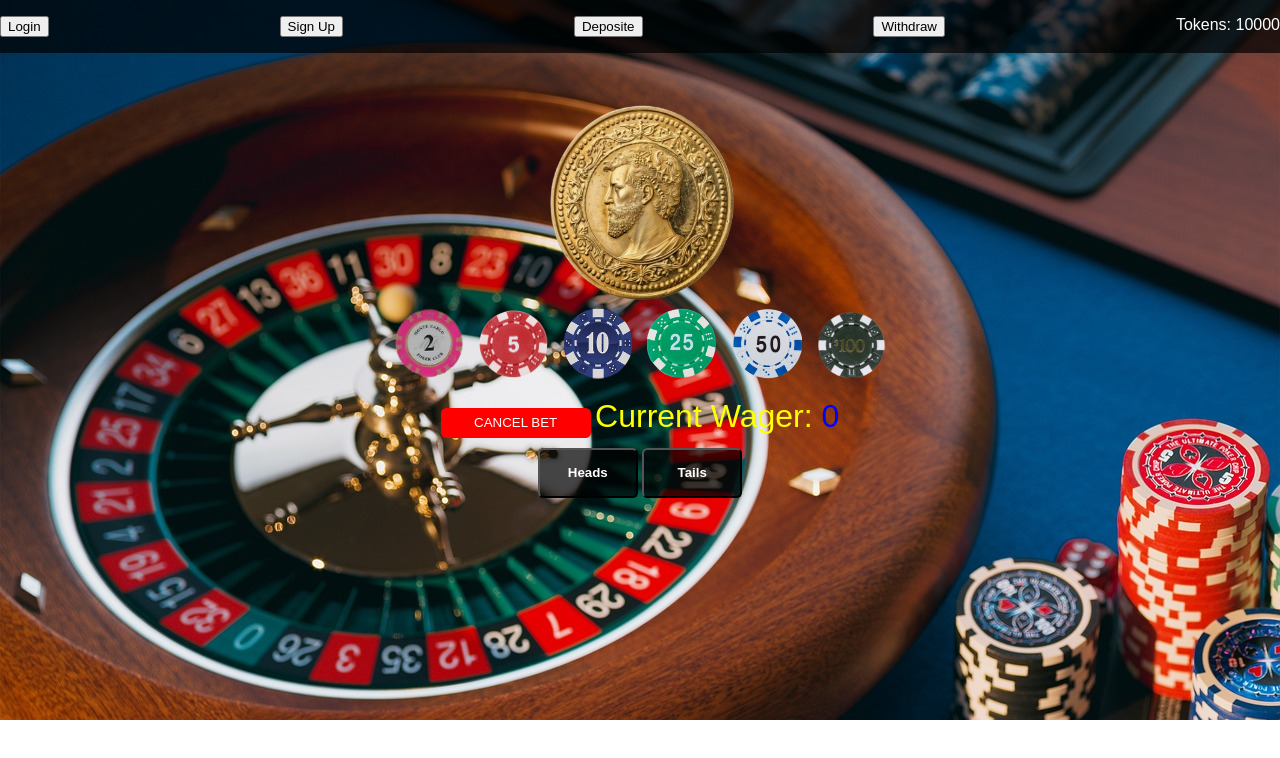
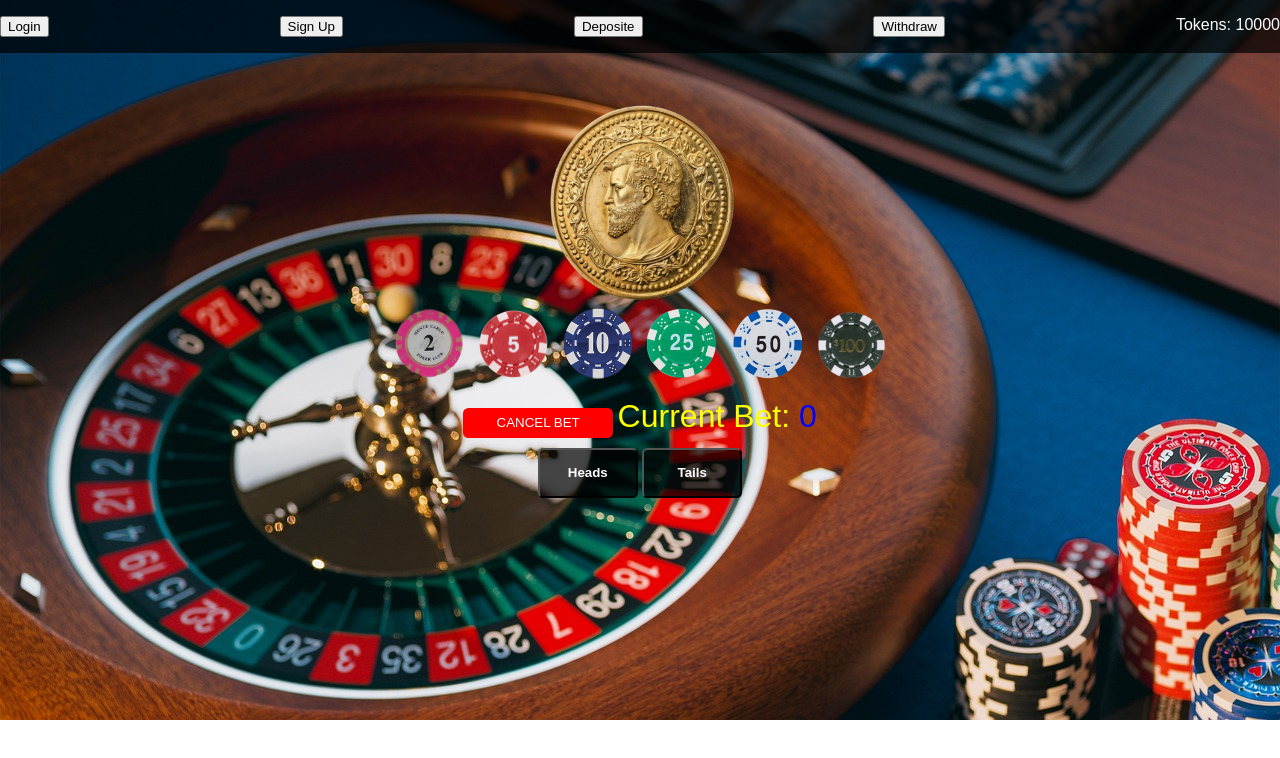
Before and after one commit to kako-rgb/coinz, a plain HTML site: page index.html in a window 1280 px wide. Drawn offline with Linux system fonts and the light colour scheme.

Commit message:
Update index.html

```diff
--- a/index.html
+++ b/index.html
@@ -33,7 +33,7 @@
 
         <div class="betControl">
             <button id="cancelbet" onclick="cancelBet()">CANCEL BET</button>
-            <span id="CurrentWager">  Current Wager: <span id="wagerAmount">0</span></span>
+            <span id="CurrentWager">  Current Bet: <span id="wagerAmount">0</span></span>
         </div>
 
         <div class="buttons">
```
